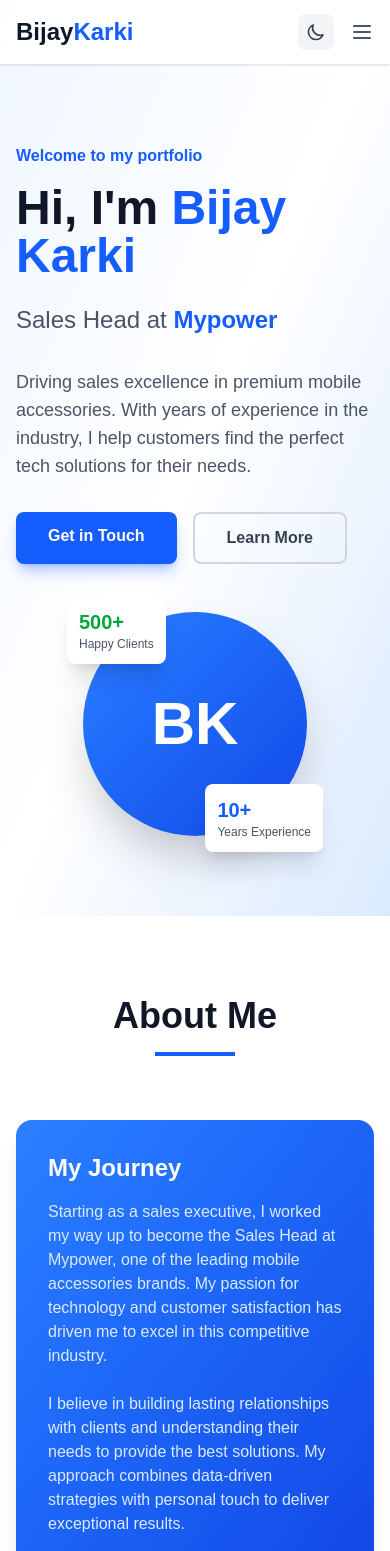
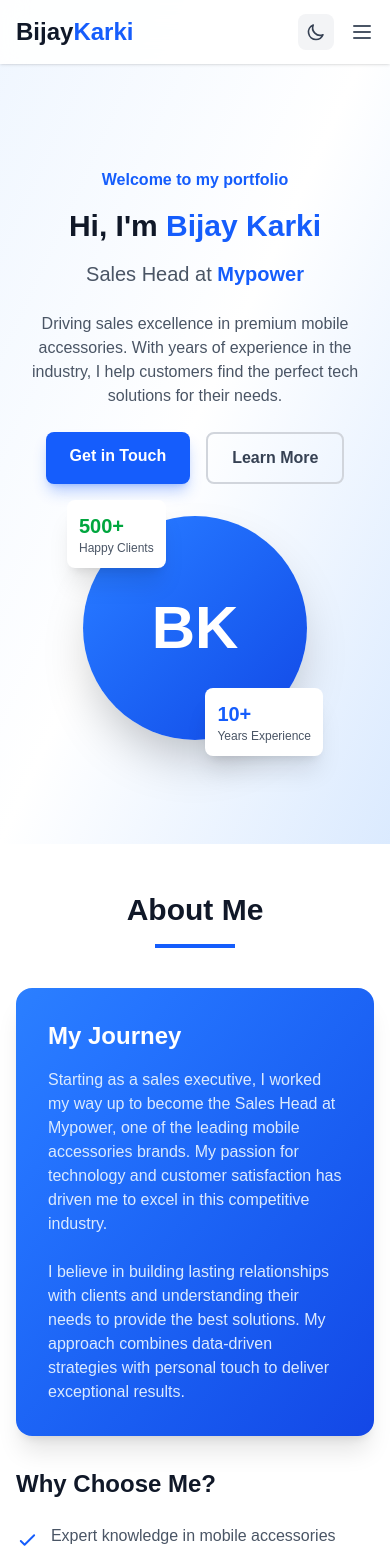
Before and after one commit to aakashbudhathoki/bijay-protfolio, a Next.js app: page / in a window 390 px wide. Shown: the top 1551 px of the page. Built offline with nearby package versions, Linux system fonts and the light colour scheme.

Commit message:
fix: mobile responsiveness and viewport meta tag

```diff
--- a/app/layout.js
+++ b/app/layout.js
@@ -6,6 +6,12 @@
 export const metadata = {
   title: 'Bijay Karki | Sales Head - Mypower',
   description: 'Professional portfolio of Bijay Karki, Sales Head at Mypower - Leading mobile accessories brand',
+}
+
+export const viewport = {
+  width: 'device-width',
+  initialScale: 1,
+  maximumScale: 1,
 }
 
 export default function RootLayout({ children }) {
--- a/components/About.js
+++ b/components/About.js
@@ -7,14 +7,14 @@
   ]
 
   return (
-    <section id="about" className="py-20 bg-white dark:bg-gray-800">
+    <section id="about" className="py-12 sm:py-16 md:py-20 bg-white dark:bg-gray-800">
       <div className="max-w-7xl mx-auto px-4 sm:px-6 lg:px-8">
-        <div className="text-center mb-16">
-          <h2 className="text-4xl font-bold text-gray-900 dark:text-white mb-4">About Me</h2>
+        <div className="text-center mb-10 sm:mb-16">
+          <h2 className="text-3xl sm:text-4xl font-bold text-gray-900 dark:text-white mb-4">About Me</h2>
           <div className="w-20 h-1 bg-blue-600 mx-auto"></div>
         </div>
 
-        <div className="grid grid-cols-1 lg:grid-cols-2 gap-12 items-center">
+        <div className="grid grid-cols-1 lg:grid-cols-2 gap-8 md:gap-12 items-center">
           <div>
             <div className="bg-gradient-to-br from-blue-500 to-blue-700 rounded-2xl p-8 text-white shadow-xl">
               <h3 className="text-2xl font-bold mb-4">My Journey</h3>
--- a/components/Achievements.js
+++ b/components/Achievements.js
@@ -27,10 +27,10 @@
   ]
 
   return (
-    <section id="achievements" className="py-20 bg-white dark:bg-gray-800">
+    <section id="achievements" className="py-12 sm:py-16 md:py-20 bg-white dark:bg-gray-800">
       <div className="max-w-7xl mx-auto px-4 sm:px-6 lg:px-8">
-        <div className="text-center mb-16">
-          <h2 className="text-4xl font-bold text-gray-900 dark:text-white mb-4">Achievements</h2>
+        <div className="text-center mb-10 sm:mb-16">
+          <h2 className="text-3xl sm:text-4xl font-bold text-gray-900 dark:text-white mb-4">Achievements</h2>
           <div className="w-20 h-1 bg-blue-600 mx-auto mb-4"></div>
           <p className="text-gray-600 dark:text-gray-400 max-w-2xl mx-auto">
             Milestones and accomplishments that reflect my dedication to excellence in sales.
--- a/components/Contact.js
+++ b/components/Contact.js
@@ -49,17 +49,17 @@
   }
 
   return (
-    <section id="contact" className="py-20 bg-white dark:bg-gray-800">
+    <section id="contact" className="py-12 sm:py-16 md:py-20 bg-white dark:bg-gray-800">
       <div className="max-w-7xl mx-auto px-4 sm:px-6 lg:px-8">
-        <div className="text-center mb-16">
-          <h2 className="text-4xl font-bold text-gray-900 dark:text-white mb-4">Get in Touch</h2>
+        <div className="text-center mb-10 sm:mb-16">
+          <h2 className="text-3xl sm:text-4xl font-bold text-gray-900 dark:text-white mb-4">Get in Touch</h2>
           <div className="w-20 h-1 bg-blue-600 mx-auto mb-4"></div>
           <p className="text-gray-600 dark:text-gray-400 max-w-2xl mx-auto">
             Interested in Mypower products or want to discuss business opportunities? Let&apos;s connect!
           </p>
         </div>
 
-        <div className="grid grid-cols-1 lg:grid-cols-2 gap-12">
+        <div className="grid grid-cols-1 lg:grid-cols-2 gap-8 md:gap-12">
           <div>
             <h3 className="text-2xl font-bold text-gray-900 dark:text-white mb-6">Contact Information</h3>
             <div className="space-y-6">
--- a/components/Footer.js
+++ b/components/Footer.js
@@ -1,6 +1,6 @@
 export default function Footer() {
   return (
-    <footer className="bg-gray-900 dark:bg-black text-white py-12">
+    <footer className="bg-gray-900 dark:bg-black text-white py-8 sm:py-12">
       <div className="max-w-7xl mx-auto px-4 sm:px-6 lg:px-8">
         <div className="grid grid-cols-1 md:grid-cols-3 gap-8">
           <div>
--- a/components/Hero.js
+++ b/components/Hero.js
@@ -1,29 +1,29 @@
 export default function Hero() {
   return (
     <section id="home" className="min-h-screen flex items-center bg-gradient-to-br from-blue-50 via-white to-blue-100 dark:from-gray-900 dark:via-gray-800 dark:to-gray-900 pt-16">
-      <div className="max-w-7xl mx-auto px-4 sm:px-6 lg:px-8 py-20">
-        <div className="grid grid-cols-1 lg:grid-cols-2 gap-12 items-center">
-          <div>
+      <div className="max-w-7xl mx-auto px-4 sm:px-6 lg:px-8 py-12 sm:py-16 md:py-20">
+        <div className="grid grid-cols-1 lg:grid-cols-2 gap-8 md:gap-12 items-center">
+          <div className="text-center lg:text-left">
             <p className="text-blue-600 dark:text-blue-400 font-semibold mb-4">Welcome to my portfolio</p>
-            <h1 className="text-5xl md:text-6xl font-bold text-gray-900 dark:text-white mb-6">
+            <h1 className="text-3xl sm:text-4xl md:text-5xl lg:text-6xl font-bold text-gray-900 dark:text-white mb-4 md:mb-6">
               Hi, I&apos;m <span className="text-blue-600 dark:text-blue-400">Bijay Karki</span>
             </h1>
-            <h2 className="text-2xl md:text-3xl text-gray-600 dark:text-gray-300 mb-8">
+            <h2 className="text-xl sm:text-2xl md:text-3xl text-gray-600 dark:text-gray-300 mb-6 md:mb-8">
               Sales Head at <span className="text-blue-600 dark:text-blue-400 font-semibold">Mypower</span>
             </h2>
-            <p className="text-lg text-gray-600 dark:text-gray-400 mb-8 max-w-lg">
+            <p className="text-base md:text-lg text-gray-600 dark:text-gray-400 mb-6 md:mb-8 max-w-lg mx-auto lg:mx-0">
               Driving sales excellence in premium mobile accessories. With years of experience in the industry, I help customers find the perfect tech solutions for their needs.
             </p>
-            <div className="flex flex-wrap gap-4">
+            <div className="flex flex-wrap gap-4 justify-center lg:justify-start">
               <a
                 href="#contact"
-                className="bg-blue-600 text-white px-8 py-3 rounded-lg font-semibold hover:bg-blue-700 transition-colors shadow-lg shadow-blue-600/30"
+                className="bg-blue-600 text-white px-6 sm:px-8 py-3 rounded-lg font-semibold hover:bg-blue-700 transition-colors shadow-lg shadow-blue-600/30"
               >
                 Get in Touch
               </a>
               <a
                 href="#about"
-                className="border-2 border-gray-300 dark:border-gray-600 text-gray-700 dark:text-gray-300 px-8 py-3 rounded-lg font-semibold hover:border-blue-600 hover:text-blue-600 dark:hover:border-blue-400 dark:hover:text-blue-400 transition-colors"
+                className="border-2 border-gray-300 dark:border-gray-600 text-gray-700 dark:text-gray-300 px-6 sm:px-8 py-3 rounded-lg font-semibold hover:border-blue-600 hover:text-blue-600 dark:hover:border-blue-400 dark:hover:text-blue-400 transition-colors"
               >
                 Learn More
               </a>
--- a/components/Navbar.js
+++ b/components/Navbar.js
@@ -88,14 +88,14 @@
       </div>
 
       {isOpen && (
-        <div className="md:hidden bg-white dark:bg-gray-900 border-t dark:border-gray-800">
-          <div className="px-2 pt-2 pb-3 space-y-1">
+        <div className="md:hidden bg-white dark:bg-gray-900 border-t dark:border-gray-800 shadow-lg">
+          <div className="px-4 pt-2 pb-4 space-y-1">
             {navLinks.map((link) => (
               <a
                 key={link.name}
                 href={link.href}
                 onClick={() => setIsOpen(false)}
-                className="block px-3 py-2 text-gray-600 dark:text-gray-300 hover:text-blue-600 dark:hover:text-blue-400 font-medium transition-colors"
+                className="block px-4 py-3 rounded-lg text-gray-600 dark:text-gray-300 hover:text-blue-600 dark:hover:text-blue-400 hover:bg-gray-50 dark:hover:bg-gray-800 font-medium transition-colors"
               >
                 {link.name}
               </a>
--- a/components/Products.js
+++ b/components/Products.js
@@ -33,10 +33,10 @@
   ]
 
   return (
-    <section id="products" className="py-20 bg-gray-50 dark:bg-gray-900">
+    <section id="products" className="py-12 sm:py-16 md:py-20 bg-gray-50 dark:bg-gray-900">
       <div className="max-w-7xl mx-auto px-4 sm:px-6 lg:px-8">
-        <div className="text-center mb-16">
-          <h2 className="text-4xl font-bold text-gray-900 dark:text-white mb-4">Mypower Products</h2>
+        <div className="text-center mb-10 sm:mb-16">
+          <h2 className="text-3xl sm:text-4xl font-bold text-gray-900 dark:text-white mb-4">Mypower Products</h2>
           <div className="w-20 h-1 bg-blue-600 mx-auto mb-4"></div>
           <p className="text-gray-600 dark:text-gray-400 max-w-2xl mx-auto">
             Discover our range of premium mobile accessories designed for quality and performance.
--- a/components/Services.js
+++ b/components/Services.js
@@ -57,10 +57,10 @@
   ]
 
   return (
-    <section id="services" className="py-20 bg-gray-50 dark:bg-gray-900">
+    <section id="services" className="py-12 sm:py-16 md:py-20 bg-gray-50 dark:bg-gray-900">
       <div className="max-w-7xl mx-auto px-4 sm:px-6 lg:px-8">
-        <div className="text-center mb-16">
-          <h2 className="text-4xl font-bold text-gray-900 dark:text-white mb-4">What I Do</h2>
+        <div className="text-center mb-10 sm:mb-16">
+          <h2 className="text-3xl sm:text-4xl font-bold text-gray-900 dark:text-white mb-4">What I Do</h2>
           <div className="w-20 h-1 bg-blue-600 mx-auto mb-4"></div>
           <p className="text-gray-600 dark:text-gray-400 max-w-2xl mx-auto">
             As Sales Head at Mypower, I oversee multiple aspects of the sales operation to ensure success in the mobile accessories market.
```
